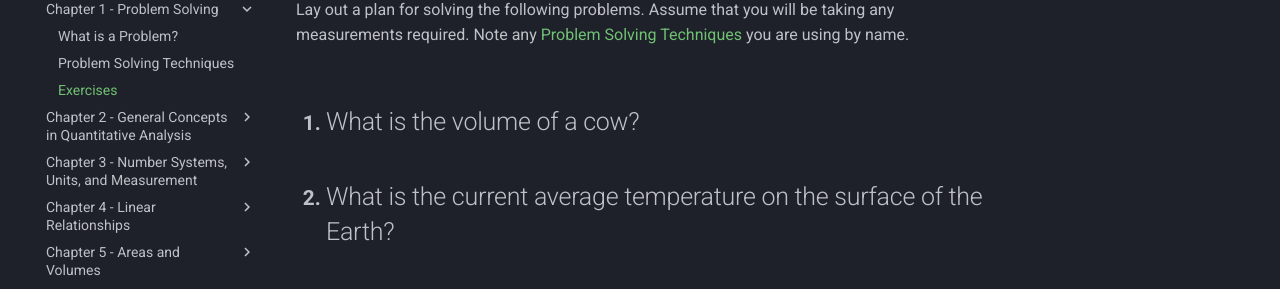
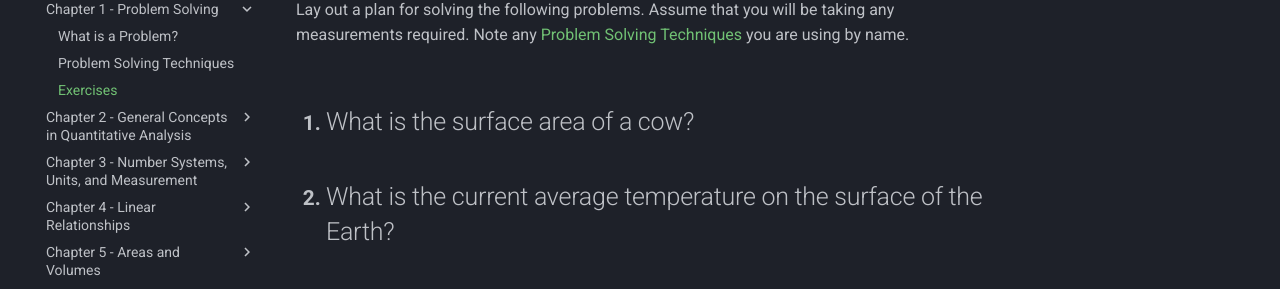
Before and after one commit to wgalbraith/280, an MkDocs documentation site: the page built from docs_student/problem-exercises.md, in a window 1280 px wide. Shown: the part 183-472 px from the top of the page. Built offline with MkDocs 1.6.1 and Material for MkDocs 9.7.7, drawn with Linux system fonts in a browser that asks for light colours; nearby versions of some CDN libraries; some web fonts are replaced; library files that are not in the unit come from our copies.

Commit message:
Update problem-exercises.md

```diff
--- a/docs_student/problem-exercises.md
+++ b/docs_student/problem-exercises.md
@@ -27,7 +27,7 @@
 
   <ol class="exercise-list">
     <li>
-      <h2>What is the volume of a cow?</h2>
+      <h2>What is the surface area of a cow?</h2>
     </li>
 
      <li>
```
